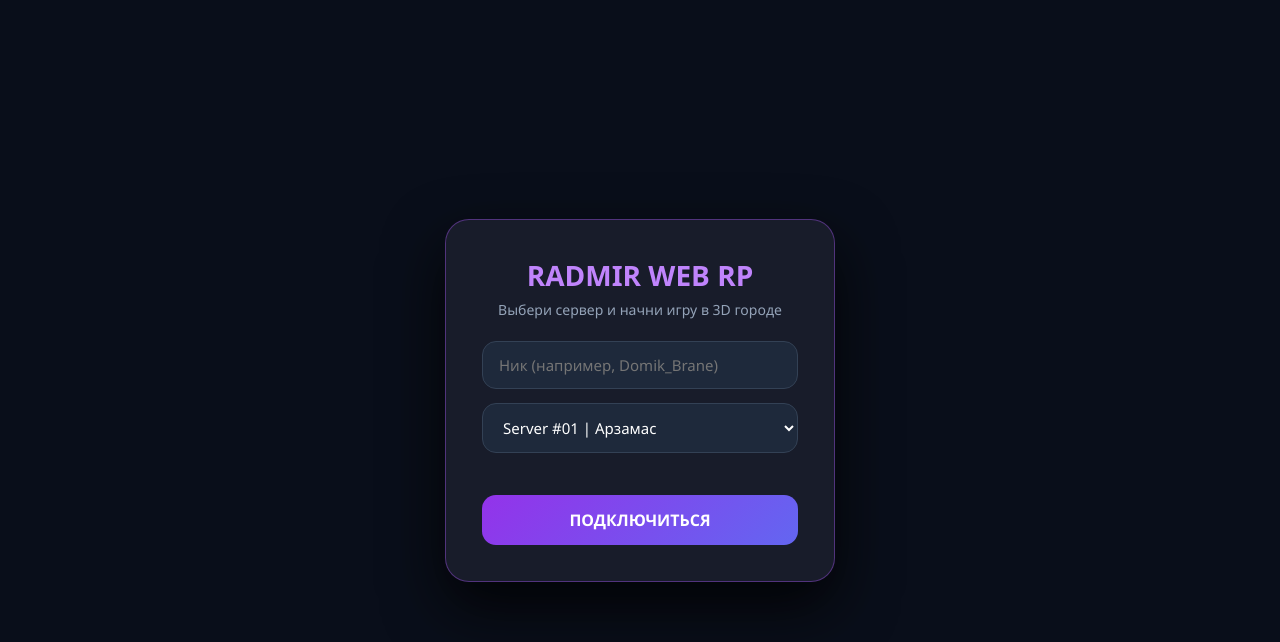
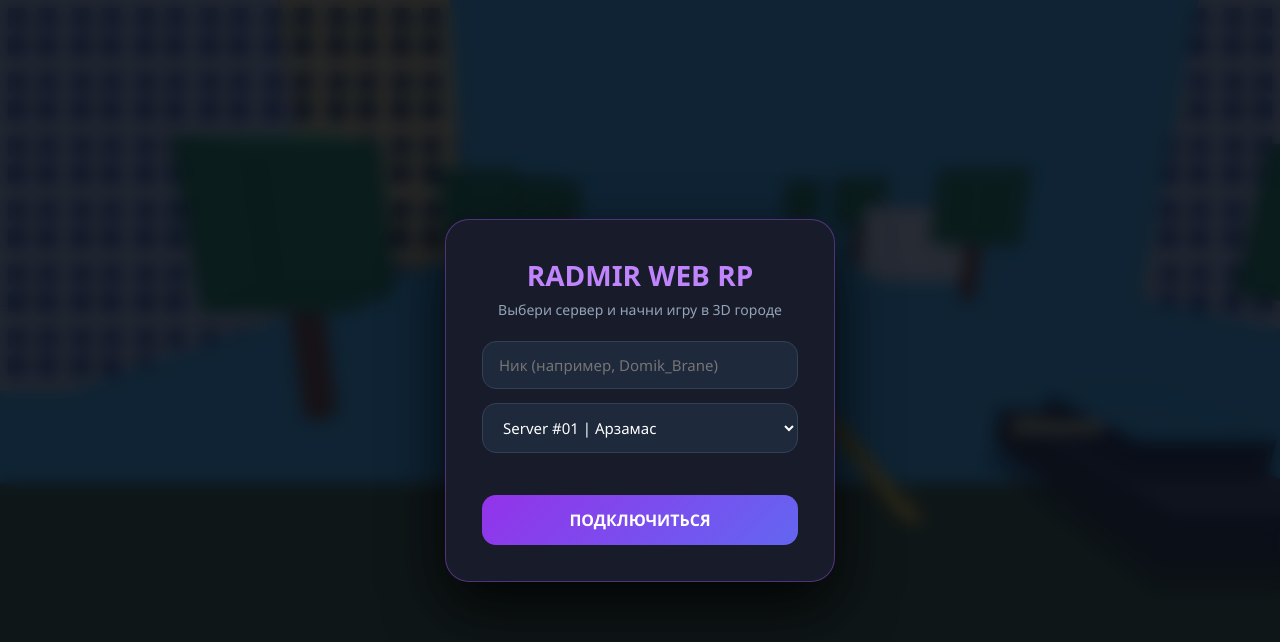
Before and after one commit to dnastykpro-rgb/dragon-rp-3d, a plain HTML site: page index.html in a window 1280 px wide. Drawn offline with Linux system fonts and the light colour scheme; animation ran at ten frames a second.

Commit message:
Update index.html

```diff
--- a/index.html
+++ b/index.html
@@ -35,23 +35,23 @@
         #hud { display: none; position: fixed; inset: 0; pointer-events: none; }
         #chat-container { position: absolute; top: 20px; left: 20px; width: 430px; pointer-events: auto; }
         #chat-messages {
-            background: rgba(15, 23, 42, 0.7); border-radius: 16px; padding: 14px;
+            background: rgba(15, 23, 42, 0.72); border-radius: 16px; padding: 14px;
             height: 185px; overflow-y: auto; color: white; font-size: 14px; line-height: 1.45;
-            display: flex; flex-direction: column; justify-content: flex-end; border: 1px solid rgba(255,255,255,0.1);
+            display: flex; flex-direction: column; justify-content: flex-end; border: 1px solid rgba(255,255,255,0.12);
         }
         #chat-input {
             display: none; width: 100%; margin-top: 8px; padding: 11px 15px; border-radius: 12px;
             border: 1px solid #a855f7; background: #0f172a; color: white; font-size: 14px; outline: none;
         }
         #server-info {
-            position: absolute; top: 20px; right: 20px; background: rgba(15, 23, 42, 0.75);
-            padding: 12px 18px; border-radius: 16px; text-align: right; border: 1px solid rgba(255,255,255,0.1);
+            position: absolute; top: 20px; right: 20px; background: rgba(15, 23, 42, 0.78);
+            padding: 12px 18px; border-radius: 16px; text-align: right; border: 1px solid rgba(255,255,255,0.12);
         }
         #server-badge { color: #c084fc; font-weight: bold; font-size: 15px; }
         #money-badge { color: #4ade80; font-weight: bold; font-size: 18px; margin-top: 4px; }
         #location-badge { color: #cbd5e1; font-size: 13px; margin-top: 4px; }
         #controls-hint {
-            position: absolute; bottom: 20px; left: 20px; background: rgba(15, 23, 42, 0.75);
+            position: absolute; bottom: 20px; left: 20px; background: rgba(15, 23, 42, 0.78);
             color: #e2e8f0; padding: 12px 18px; border-radius: 16px; font-size: 13px; line-height: 1.6;
         }
     </style>
@@ -97,35 +97,80 @@
         window.addEventListener('resize', resize);
         resize();
 
+        function makeTexture(baseColor, detailColor, type) {
+            const c = document.createElement('canvas');
+            c.width = 64; c.height = 64;
+            const g = c.getContext('2d');
+            g.fillStyle = baseColor;
+            g.fillRect(0, 0, 64, 64);
+
+            if (type === 'asphalt') {
+                for (let i = 0; i < 180; i++) {
+                    g.fillStyle = i % 2 === 0 ? 'rgba(255,255,255,0.06)' : 'rgba(0,0,0,0.25)';
+                    g.fillRect(Math.random() * 64, Math.random() * 64, 2, 2);
+                }
+            } else if (type === 'brick') {
+                g.fillStyle = detailColor;
+                for (let y = 0; y < 64; y += 16) {
+                    g.fillRect(0, y, 64, 2);
+                    let offset = (y / 16) % 2 === 0 ? 0 : 16;
+                    for (let x = offset; x < 64; x += 32) g.fillRect(x, y, 2, 16);
+                }
+            } else if (type === 'windows') {
+                g.fillStyle = detailColor;
+                g.fillRect(8, 8, 18, 20);
+                g.fillRect(38, 8, 18, 20);
+                g.fillRect(8, 36, 18, 20);
+                g.fillRect(38, 36, 18, 20);
+                g.fillStyle = 'rgba(255,255,255,0.25)';
+                g.fillRect(10, 10, 6, 16);
+                g.fillRect(40, 10, 6, 16);
+            } else if (type === 'zombie') {
+                g.fillStyle = detailColor;
+                g.fillRect(0, 12, 64, 8);
+                g.fillRect(15, 0, 10, 64);
+                g.fillStyle = 'rgba(0,0,0,0.2)';
+                g.fillRect(5, 35, 22, 14);
+            }
+            return ctx.createPattern(c, 'repeat');
+        }
+
+        const texAsphalt = makeTexture('#1e293b', '#334155', 'asphalt');
+        const texKremlin = makeTexture('#991b1b', '#7f1d1d', 'brick');
+        const texHouse1 = makeTexture('#cbd5e1', '#1e3a8a', 'windows');
+        const texHouse2 = makeTexture('#fde68a', '#0f172a', 'windows');
+        const texSalon = makeTexture('#0284c7', '#bae6fd', 'windows');
+        const texZombieClothes = makeTexture('#1d4ed8', '#172554', 'zombie');
+
         let playerNick = "Domik_Brane";
         let isGameStarted = false;
         let isChatOpen = false;
         let camYaw = 0;
-        let camPitch = 0.32;
+        let camPitch = 0.28;
 
         const player = { x: -4, z: 10, angle: 0, walkTime: 0 };
         const cars = [
-            { x: 3.5, z: 10, angle: 0, speed: 0, color: '#18181b', roof: '#09090b', name: 'BMW M5 F90' },
-            { x: -16, z: -12, angle: 0.5, speed: 0, color: '#9333ea', roof: '#6b21a8', name: 'Nissan GT-R' }
+            { x: 3.5, z: 10, angle: 0, speed: 0, color: '#18181b', roof: '#3f3f46', name: 'BMW M5 F90' },
+            { x: -16, z: -12, angle: 0.5, speed: 0, color: '#9333ea', roof: '#c084fc', name: 'Nissan GT-R' }
         ];
         let currentCar = null;
 
         const buildings = [
-            { x: 26, z: -25, w: 28, d: 14, h: 11, color: '#991b1b', top: '#7f1d1d', windows: false },
-            { x: 12, z: -25, w: 6, d: 6, h: 22, color: '#b91c1c', top: '#14532d', windows: false },
-            { x: -26, z: -22, w: 24, d: 18, h: 9, color: '#0284c7', top: '#0369a1', windows: true },
-            { x: 12, z: 42, w: 5, d: 5, h: 4, color: '#f8fafc', top: '#2563eb', windows: false },
-            { x: -25, z: 24, w: 14, d: 14, h: 18, color: '#cbd5e1', top: '#64748b', windows: true },
-            { x: -25, z: 52, w: 14, d: 14, h: 25, color: '#fde68a', top: '#d97706', windows: true },
-            { x: 26, z: 26, w: 14, d: 14, h: 20, color: '#e2e8f0', top: '#475569', windows: true }
+            { x: 26, z: -25, w: 28, d: 14, h: 11, side: texKremlin, top: '#7f1d1d' },
+            { x: 12, z: -25, w: 6, d: 6, h: 22, side: texKremlin, top: '#14532d' },
+            { x: -26, z: -22, w: 24, d: 18, h: 9, side: texSalon, top: '#0369a1' },
+            { x: 12, z: 42, w: 5, d: 5, h: 4, side: '#f8fafc', top: '#2563eb' },
+            { x: -25, z: 24, w: 14, d: 14, h: 18, side: texHouse1, top: '#64748b' },
+            { x: -25, z: 52, w: 14, d: 14, h: 25, side: texHouse2, top: '#d97706' },
+            { x: 26, z: 26, w: 14, d: 14, h: 20, side: texHouse1, top: '#475569' }
         ];
 
         const trees = [];
         for (let z = -75; z <= 75; z += 18) {
-            if (Math.abs(z) < 12) continue;
+            if (Math.abs(z) >= 12) {
                 trees.push({ x: -11, z: z }, { x: 11, z: z });
             }
-
+        }
         function project(x, y, z, camX, camY, camZ) {
             let dx = x - camX, dy = y - camY, dz = z - camZ;
             let cosY = Math.cos(-camYaw), sinY = Math.sin(-camYaw);
@@ -141,49 +186,41 @@
             return { x: W / 2 + (rx / fz) * fov, y: H / 2 - (ry / fz) * fov, z: fz };
         }
 
-        function drawBox(cx, cy, cz, w, h, d, angle, colorSide, colorTop, camX, camY, camZ, hasWindows = false) {
+        function drawBox(cx, cy, cz, w, h, d, angle, fillSide, fillTop, camX, camY, camZ) {
             let hw = w / 2, hd = d / 2;
             let cos = Math.cos(angle), sin = Math.sin(angle);
-            let pts3d = [
-                [-hw, 0, -hd], [hw, 0, -hd], [hw, 0, hd], [-hw, 0, hd],
-                [-hw, h, -hd], [hw, h, -hd], [hw, h, hd], [-hw, h, hd]
-            ];
-            let c = pts3d.map(p => project(p * cos - p * sin + cx, p + cy, p * sin + p * cos + cz, camX, camY, camZ));
-            if (c.some(pt => pt === null)) return;
+            let p0 = project(-hw * cos - (-hd) * sin + cx, cy, -hw * sin + (-hd) * cos + cz, camX, camY, camZ);
+            let p1 = project(hw * cos - (-hd) * sin + cx, cy, hw * sin + (-hd) * cos + cz, camX, camY, camZ);
+            let p2 = project(hw * cos - hd * sin + cx, cy, hw * sin + hd * cos + cz, camX, camY, camZ);
+            let p3 = project(-hw * cos - hd * sin + cx, cy, -hw * sin + hd * cos + cz, camX, camY, camZ);
+            let p4 = project(-hw * cos - (-hd) * sin + cx, cy + h, -hw * sin + (-hd) * cos + cz, camX, camY, camZ);
+            let p5 = project(hw * cos - (-hd) * sin + cx, cy + h, hw * sin + (-hd) * cos + cz, camX, camY, camZ);
+            let p6 = project(hw * cos - hd * sin + cx, cy + h, hw * sin + hd * cos + cz, camX, camY, camZ);
+            let p7 = project(-hw * cos - hd * sin + cx, cy + h, -hw * sin + hd * cos + cz, camX, camY, camZ);
 
-            function poly(idxList, col) {
+            if (!p0 || !p1 || !p2 || !p3 || !p4 || !p5 || !p6 || !p7) return;
+
+            function quad(a, b, c, d, style) {
                 ctx.beginPath();
-                ctx.moveTo(c[idxList].x, c[idxList].y);
-                for (let i = 1; i < idxList.length; i++) ctx.lineTo(c[idxList[i]].x, c[idxList[i]].y);
+                ctx.moveTo(a.x, a.y);
+                ctx.lineTo(b.x, b.y);
+                ctx.lineTo(c.x, c.y);
+                ctx.lineTo(d.x, d.y);
                 ctx.closePath();
-                ctx.fillStyle = col;
+                ctx.fillStyle = style;
                 ctx.fill();
-                ctx.strokeStyle = 'rgba(0,0,0,0.22)';
+                ctx.strokeStyle = 'rgba(0,0,0,0.28)';
                 ctx.lineWidth = 1;
                 ctx.stroke();
             }
 
-            poly(, colorSide);
-            poly(, colorSide);
-            poly(, colorSide);
-            poly(, colorSide);
-            poly(, colorTop);
+            quad(p0, p1, p5, p4, fillSide);
+            quad(p1, p2, p6, p5, fillSide);
+            quad(p2, p3, p7, p6, fillSide);
+            quad(p3, p0, p4, p7, fillSide);
+            quad(p4, p5, p6, p7, fillTop);
+        }
 
-            if (hasWindows && h >= 8) {
-                for (let wy = 2.5; wy < h - 2; wy += 3.5) {
-                    let winP = project(cx, cy + wy, cz - hd - 0.1, camX, camY, camZ);
-                    let winP2 = project(cx, cy + wy, cz + hd + 0.1, camX, camY, camZ);
-                    [winP, winP2].forEach(wp => {
-                        if (wp && wp.z < 120) {
-                            let size = Math.max(2, 160 / wp.z);
-                            ctx.fillStyle = '#38bdf8';
-                            ctx.fillRect(wp.x - size * 1.4, wp.y - size / 2, size * 0.8, size);
-                            ctx.fillRect(wp.x + size * 0.6, wp.y - size / 2, size * 0.8, size);
-                        }
-                    });
-                }
-            }
-        }
         let isDragging = false;
         canvas.addEventListener('mousedown', () => {
             isDragging = true;
@@ -210,7 +247,7 @@
             document.getElementById('hud').style.display = 'block';
             isGameStarted = true;
             addChatMessage(`<span style="color:#facc15">[Сервер]: Добро пожаловать на RADMIR WEB RP, ${playerNick}!</span>`);
-            addChatMessage(`<span style="color:#c084fc">[Подсказка]: Кликни мышью по экрану, чтобы крутить камеру вверх/вниз и вокруг.</span>`);
+            addChatMessage(`<span style="color:#c084fc">[Подсказка]: Кликни мышью по экрану для обзора на 360°. [F] — сесть в машину.</span>`);
         }
 
         function addChatMessage(html) {
@@ -270,7 +307,6 @@
             keys[e.code] = true;
         });
         window.addEventListener('keyup', (e) => { keys[e.code] = false; });
-
         function loop() {
             requestAnimationFrame(loop);
 
@@ -306,7 +342,7 @@
             }
 
             let target = currentCar || player;
-            let dist = 11;
+            let dist = 10.5;
             let camX = target.x - Math.sin(camYaw) * Math.cos(camPitch) * dist;
             let camY = 1.8 + Math.sin(camPitch) * dist;
             let camZ = target.z - Math.cos(camYaw) * Math.cos(camPitch) * dist;
@@ -324,8 +360,8 @@
             ctx.fillRect(0, Math.max(0, horizonY), W, H);
 
             drawBox(0, 0, 0, 18, 0.03, 240, 0, '#64748b', '#94a3b8', camX, camY, camZ);
-            drawBox(0, 0.03, 0, 13, 0.04, 240, 0, '#0f172a', '#1e293b', camX, camY, camZ);
-            drawBox(0, 0.03, 0, 240, 0.04, 13, 0, '#0f172a', '#1e293b', camX, camY, camZ);
+            drawBox(0, 0.03, 0, 13, 0.04, 240, 0, '#0f172a', texAsphalt, camX, camY, camZ);
+            drawBox(0, 0.03, 0, 240, 0.04, 13, 0, '#0f172a', texAsphalt, camX, camY, camZ);
             for (let z = -100; z <= 100; z += 14) {
                 if (Math.abs(z) > 10) drawBox(0, 0.08, z, 0.35, 0.02, 5, 0, '#facc15', '#facc15', camX, camY, camZ);
             }
@@ -333,7 +369,7 @@
             let renderList = [];
             buildings.forEach(b => {
                 let p = project(b.x, b.h / 2, b.z, camX, camY, camZ);
-                if (p) renderList.push({ z: p.z, draw: () => drawBox(b.x, 0, b.z, b.w, b.h, b.d, 0, b.color, b.top, camX, camY, camZ, b.windows) });
+                if (p) renderList.push({ z: p.z, draw: () => drawBox(b.x, 0, b.z, b.w, b.h, b.d, 0, b.side, b.top, camX, camY, camZ) });
             });
 
             trees.forEach(t => {
@@ -347,8 +383,9 @@
             cars.forEach(c => {
                 let p = project(c.x, 1, c.z, camX, camY, camZ);
                 if (p) renderList.push({ z: p.z, draw: () => {
+                    drawBox(c.x, 0.05, c.z, 2.4, 0.02, 4.6, c.angle, 'rgba(0,0,0,0.45)', 'rgba(0,0,0,0.45)', camX, camY, camZ);
                     drawBox(c.x, 0.35, c.z, 2.2, 0.65, 4.4, c.angle, c.color, c.roof, camX, camY, camZ);
-                    drawBox(c.x, 1.0, c.z, 1.8, 0.55, 2.2, c.angle, '#020617', '#1e293b', camX, camY, camZ);
+                    drawBox(c.x, 1.0, c.z, 1.8, 0.55, 2.2, c.angle, '#0f172a', '#38bdf8', camX, camY, camZ);
                     let fx = c.x + Math.sin(c.angle) * 2.22;
                     let fz = c.z + Math.cos(c.angle) * 2.22;
                     drawBox(fx, 0.55, fz, 1.6, 0.2, 0.1, c.angle, '#fef08a', '#fef08a', camX, camY, camZ);
@@ -359,11 +396,17 @@
                 let p = project(player.x, 1, player.z, camX, camY, camZ);
                 if (p) renderList.push({ z: p.z, draw: () => {
                     let swing = Math.sin(player.walkTime) * 0.35;
-                    drawBox(player.x - 0.18, 0, player.z + swing, 0.24, 0.8, 0.24, player.angle, '#1e293b', '#334155', camX, camY, camZ);
-                    drawBox(player.x + 0.18, 0, player.z - swing, 0.24, 0.8, 0.24, player.angle, '#1e293b', '#334155', camX, camY, camZ);
-                    drawBox(player.x, 0.8, player.z, 0.75, 0.9, 0.38, player.angle, '#1d4ed8', '#3b82f6', camX, camY, camZ);
+                    let cos = Math.cos(player.angle), sin = Math.sin(player.angle);
+                    drawBox(player.x, 0.05, player.z, 0.9, 0.02, 0.9, player.angle, 'rgba(0,0,0,0.4)', 'rgba(0,0,0,0.4)', camX, camY, camZ);
+                    drawBox(player.x - 0.18 * cos, 0, player.z + 0.18 * sin + swing, 0.24, 0.8, 0.24, player.angle, '#1e293b', '#334155', camX, camY, camZ);
+                    drawBox(player.x + 0.18 * cos, 0, player.z - 0.18 * sin - swing, 0.24, 0.8, 0.24, player.angle, '#1e293b', '#334155', camX, camY, camZ);
+                    drawBox(player.x, 0.8, player.z, 0.75, 0.9, 0.38, player.angle, texZombieClothes, '#3b82f6', camX, camY, camZ);
+                    drawBox(player.x - 0.48 * cos + sin * 0.25, 1.35, player.z + 0.48 * sin + cos * 0.25, 0.2, 0.22, 0.65, player.angle, '#22c55e', '#4ade80', camX, camY, camZ);
+                    drawBox(player.x + 0.48 * cos + sin * 0.25, 1.35, player.z - 0.48 * sin + cos * 0.25, 0.2, 0.22, 0.65, player.angle, '#22c55e', '#4ade80', camX, camY, camZ);
                     drawBox(player.x, 1.7, player.z, 0.5, 0.5, 0.5, player.angle, '#22c55e', '#4ade80', camX, camY, camZ);
-                    let headPos = project(player.x, 2.45, player.z, camX, camY, camZ);
+                    drawBox(player.x + sin * 0.26, 1.92, player.z + cos * 0.26, 0.32, 0.08, 0.05, player.angle, '#ef4444', '#ef4444', camX, camY, camZ);
+
+                    let headPos = project(player.x, 2.5, player.z, camX, camY, camZ);
                     if (headPos) {
                         ctx.fillStyle = 'white';
                         ctx.font = 'bold 13px Segoe UI';
@@ -372,6 +415,7 @@
                     }
                 }});
             }
+
             renderList.sort((a, b) => b.z - a.z);
             renderList.forEach(item => item.draw());
         }
```
Lines whose indentation alone changed are shown as unchanged.
